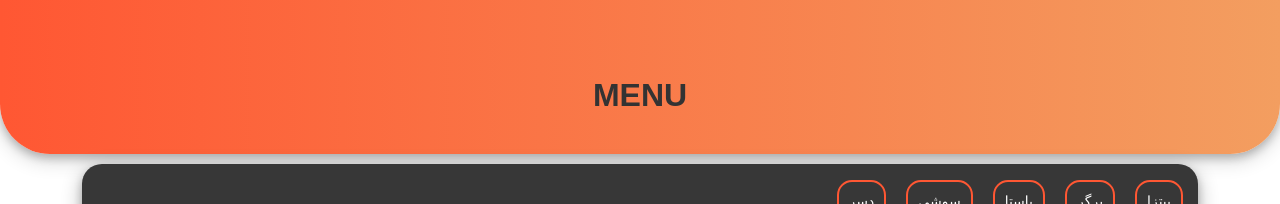
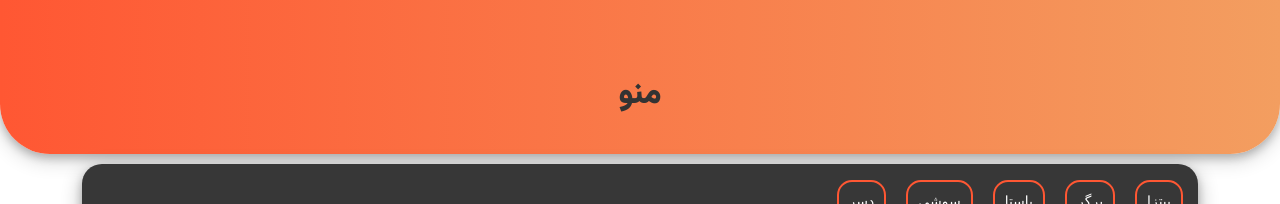
Before and after one commit to itsRev1L/Coffee-Menu, a React (Vite) app: page /QuestionPage in a window 1280 px wide. Shown: the top 204 px of the page. Built offline with nearby package versions, Linux system fonts and the light colour scheme.

Commit message:
changed the menu behavior

```diff
--- a/src/App.jsx
+++ b/src/App.jsx
@@ -3,12 +3,14 @@ import "./App.css";
 import { HashRouter as Router, Routes, Route } from "react-router-dom";
 import MenuPage from "./Pages/MenuPage";
 import QuestionPage from "./Pages/QuestionPage";
+import Header from "./Componnents/Header/Header.jsx";
 import Footer from "./Componnents/Footer/Footer.jsx";
 
 function App() {
   return (
     <>
       <Router>
+        <Header />
         <Routes>
           <Route path="/" element={<MenuPage />} />
           <Route path="/Quiz" element={<QuestionPage />} />
--- a/src/Componnents/MenuPage/Header/Header.css
+++ b/src/Componnents/Header/Header.css
@@ -7,8 +7,8 @@
 }
 
 .txt {
-  font-family: "Arial", sans-serif;
-  font-weight: bold;
+  font-family: "vazir", sans-serif;
+
   font-size: 2rem;
   color: #333;
 }
--- /dev/null
+++ b/src/Componnents/Header/Header.jsx
@@ -0,0 +1,33 @@
+import React from "react";
+import { useLocation, useNavigate } from "react-router-dom";
+import { Container, Row, Col } from "reactstrap";
+import "./Header.css";
+const Header = () => {
+  const Navigate = useNavigate();
+  const Location = useLocation();
+
+  const ActivePath = Location.pathname;
+
+  const pageTitles = {
+    "/": "منو",
+    "/MenuPage": "منو",
+    "/Quiz": "کوییز",
+    "/CartPage": "سبد خرید",
+    "/LoginPage": "اکانت",
+  };
+  const pageTitle = pageTitles[ActivePath];
+
+  return (
+    <>
+      <Container fluid className="pb-3 bg-custom text-center">
+        <Row>
+          <Col xs="12" sm="12" className="pt-2 mt-5 mb-3">
+            <h1 className="txt">{pageTitle}</h1>
+          </Col>
+        </Row>
+      </Container>
+    </>
+  );
+};
+
+export default Header;
--- a/src/Componnents/MenuPage/Header/Header.jsx
+++ /dev/null
@@ -1,26 +0,0 @@
-import React from "react";
-import { Container, Row, Col } from "reactstrap";
-import "./Header.css";
-// import SearchOutlinedIcon from "@mui/icons-material/SearchOutlined";
-// import AccountCircleOutlinedIcon from "@mui/icons-material/AccountCircleOutlined";
-
-const Header = () => {
-  return (
-    <>
-      <Container fluid className="pb-3 bg-custom text-center">
-        {/* <Row className="pt-1">
-          <Col xs="12" sm="12" className="d-flex justify-content-around">
-            <AccountCircleOutlinedIcon /> <SearchOutlinedIcon />
-          </Col>
-        </Row> */}
-        <Row>
-          <Col xs="12" sm="12" className="pt-2 mt-5 mb-3">
-            <h1 className="txt">MENU</h1>
-          </Col>
-        </Row>
-      </Container>
-    </>
-  );
-};
-
-export default Header;
--- a/src/Componnents/QuestionPage/QuestionPageHeader/QuestionPageHeader.css
+++ /dev/null
@@ -1,11 +0,0 @@
-.qa-bg-custom {
-  background: linear-gradient(to right, #ff5733, #f39e60);
-  box-shadow: 0 4px 8px 0 rgba(0, 0, 0, 0.2), 0 6px 20px 0 rgba(0, 0, 0, 0.19);
-}
-
-.txt {
-  font-family: "Arial", sans-serif;
-  font-weight: bold;
-  font-size: 2rem;
-  color: #333;
-}
--- a/src/Componnents/QuestionPage/QuestionPageHeader/QuestionPageHeader.jsx
+++ /dev/null
@@ -1,18 +0,0 @@
-import React from "react";
-
-import { Container, Row, Col } from "react-bootstrap";
-import "./QuestionPageHeader.css";
-
-const QuestionPageHeader = () => {
-  return (
-    <Container fluid className="p-4 qa-bg-custom">
-      <Row className="d-flex justify-content-center align-items-center">
-        <Col xs={12} sm={12} className="text-center">
-          <h1 className="txt m-0">Question</h1>
-        </Col>
-      </Row>
-    </Container>
-  );
-};
-
-export default QuestionPageHeader;
--- a/src/Pages/MenuPage.jsx
+++ b/src/Pages/MenuPage.jsx
@@ -1,5 +1,5 @@
 import { useState, useEffect } from "react";
-import Header from "../Componnents/MenuPage/Header/Header.jsx";
+
 import FilterMenu from "../Componnents/MenuPage/FilterMenu/FilterMenu.jsx";
 import MenuList from "../Componnents/MenuPage/MenuList/MenuList.jsx";
 
@@ -108,7 +108,6 @@ function MenuPage() {
 
   return (
     <>
-      <Header />
       <FilterMenu
         foodData={foodData}
         setSelectedCategory={setSelectedCategory}
--- a/src/Pages/QuestionPage.jsx
+++ b/src/Pages/QuestionPage.jsx
@@ -1,6 +1,5 @@
 import React from "react";
 import QuestionPageStats from "../Componnents/QuestionPage/QuestionPageStats/QuestionPageStats";
-import QuestionPageHeader from "../Componnents/QuestionPage/QuestionPageHeader/QuestionPageHeader";
 import QuestionPagePuzzle from "../Componnents/QuestionPage/QuestionPagePuzzle/QuestionPagePuzzle";
 import QuestionPageInput from "../Componnents/QuestionPage/QuestionPageInput/QuestionPageInput";
 
@@ -24,7 +23,6 @@ const questions = [
 const QuestionPage = () => {
   return (
     <>
-      <QuestionPageHeader />
       <QuestionPageStats />
       <QuestionPagePuzzle
         question={questions[0].question}
```
